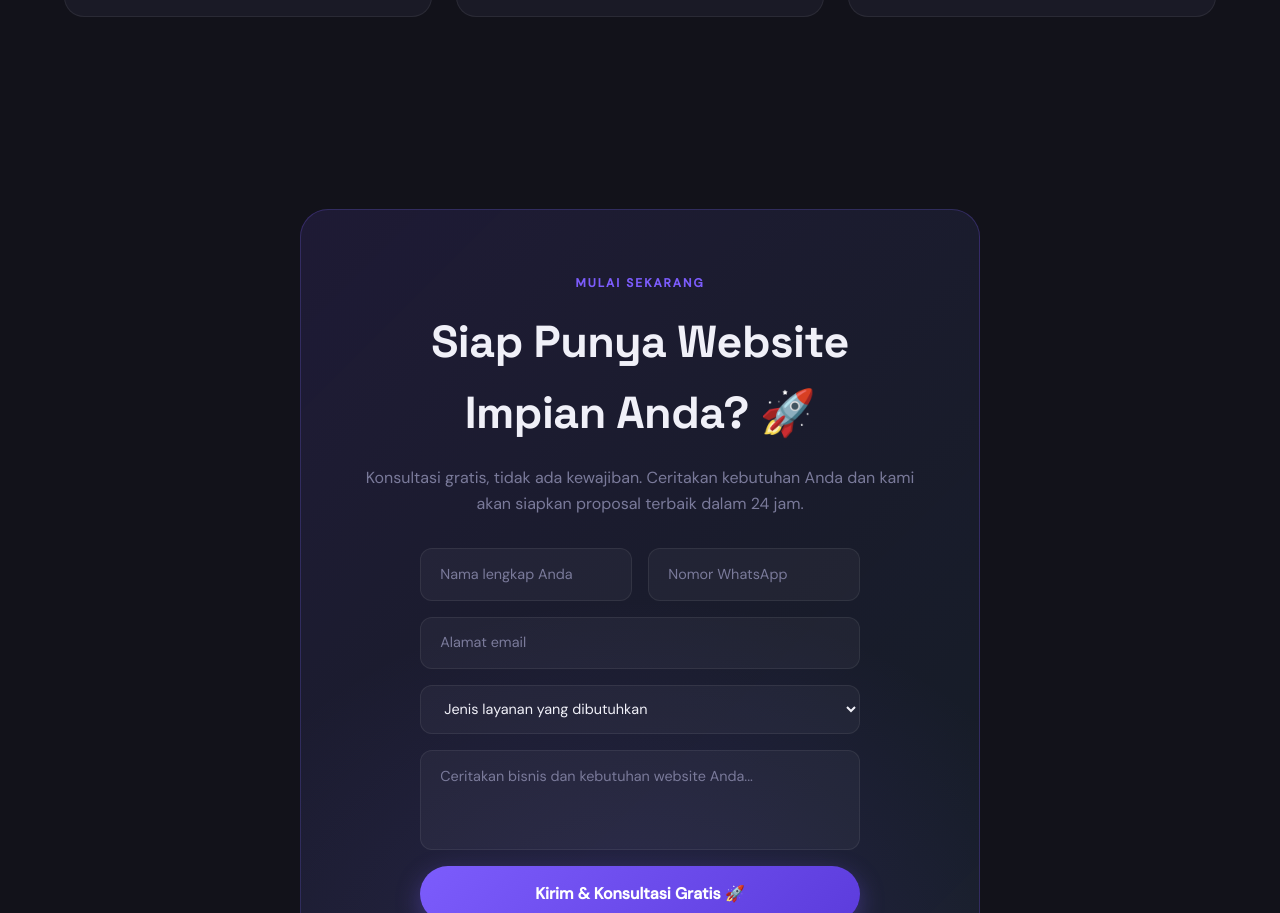
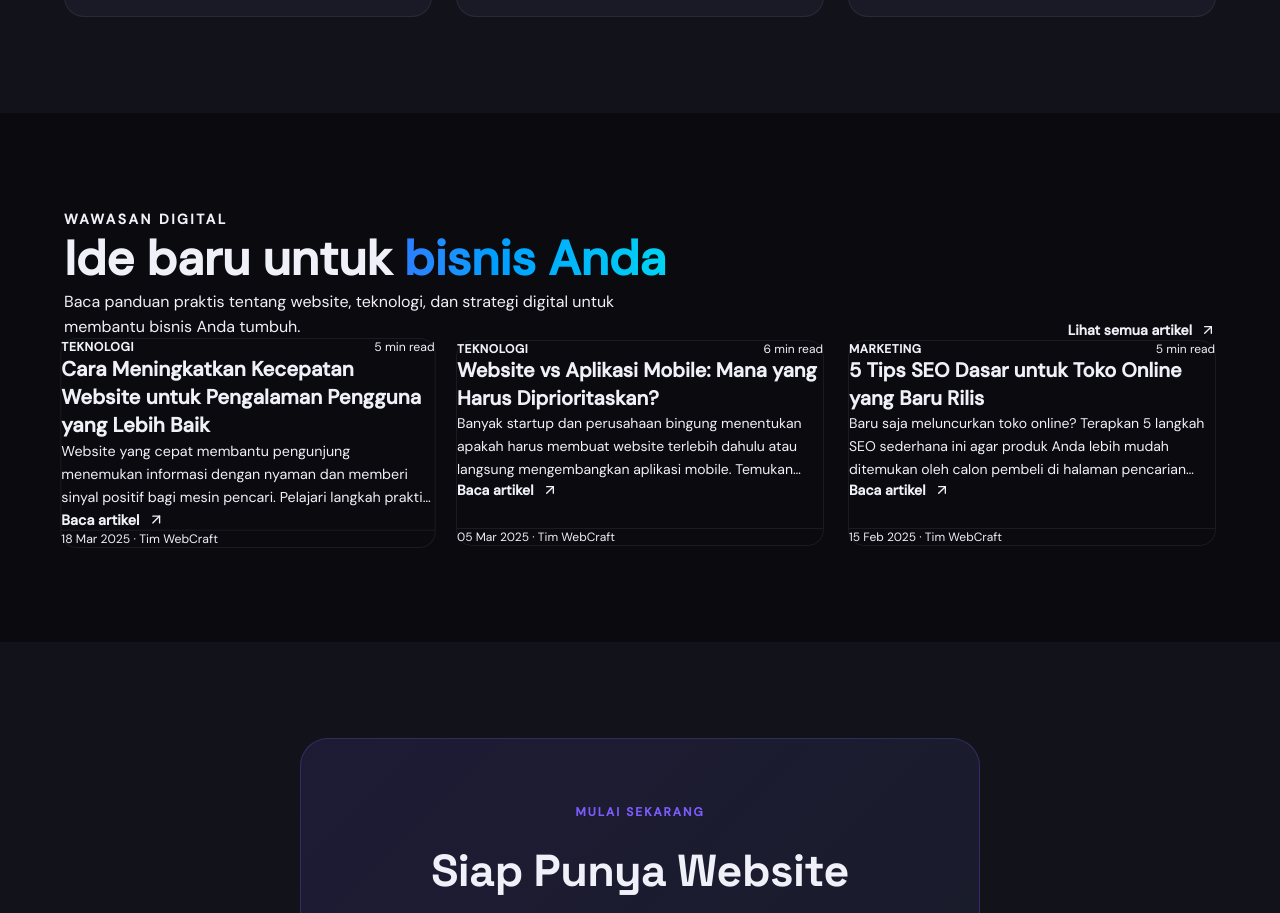
Before and after one commit to vizsem/atywebcraft, a Next.js app: page / in a window 1280 px wide. Shown: the part 6317-7230 px from the top of the page. Built offline with nearby package versions, Linux system fonts and the light colour scheme.

Commit message:
Add latest articles to homepage

```diff
--- a/src/app/page.tsx
+++ b/src/app/page.tsx
@@ -7,6 +7,7 @@ import { ProcessSection } from "@/components/sections/ProcessSection";
 import { PortfolioSection } from "@/components/sections/PortfolioSection";
 import { PricingSection } from "@/components/sections/PricingSection";
 import { TestimoniSection } from "@/components/sections/TestimoniSection";
+import { BlogRecommendationsSection } from "@/components/sections/BlogRecommendationsSection";
 import { CtaSection } from "@/components/sections/CtaSection";
 
 export const metadata: Metadata = {
@@ -29,6 +30,7 @@ export default function HomePage() {
       <PortfolioSection />
       <PricingSection />
       <TestimoniSection />
+      <BlogRecommendationsSection />
       <CtaSection />
     </>
   );
--- /dev/null
+++ b/src/components/sections/BlogRecommendationsSection.tsx
@@ -0,0 +1,65 @@
+import Link from "next/link";
+import { ArrowUpRight } from "lucide-react";
+import { blogPosts } from "@/lib/blog-data";
+
+export function BlogRecommendationsSection() {
+  const latestPosts = [...blogPosts].reverse().slice(0, 3);
+
+  return (
+    <section className="py-24 md:py-32" aria-labelledby="artikel-terbaru-title">
+      <div className="container">
+        <div className="flex flex-col gap-6 md:flex-row md:items-end md:justify-between mb-12">
+          <div>
+            <p className="text-sm font-semibold uppercase tracking-[0.18em] text-primary mb-4">
+              Wawasan Digital
+            </p>
+            <h2 id="artikel-terbaru-title" className="text-3xl md:text-5xl font-bold font-display leading-tight">
+              Ide baru untuk <span className="text-transparent bg-clip-text bg-gradient-to-r from-blue-500 to-cyan-400">bisnis Anda</span>
+            </h2>
+            <p className="text-muted mt-4 max-w-xl">
+              Baca panduan praktis tentang website, teknologi, dan strategi digital untuk membantu bisnis Anda tumbuh.
+            </p>
+          </div>
+          <Link
+            href="/blog"
+            className="inline-flex items-center gap-2 text-sm font-semibold text-primary hover:text-text transition-colors"
+          >
+            Lihat semua artikel
+            <ArrowUpRight size={16} aria-hidden="true" />
+          </Link>
+        </div>
+
+        <div className="grid gap-6 md:grid-cols-3">
+          {latestPosts.map((post, index) => (
+            <article
+              key={post.id}
+              className={`group flex h-full flex-col rounded-2xl border border-border bg-surface p-6 transition-all duration-300 hover:-translate-y-1 hover:border-primary/50 ${index === 0 ? "md:scale-[1.02]" : ""}`}
+            >
+              <div className="flex items-center justify-between gap-3 mb-6">
+                <span className="text-xs font-semibold uppercase tracking-wider text-primary">
+                  {post.category}
+                </span>
+                <span className="text-xs text-muted">{post.readTime}</span>
+              </div>
+              <Link href={`/blog/${post.slug}`} className="flex flex-1 flex-col">
+                <h3 className="text-xl font-bold font-display leading-snug group-hover:text-primary transition-colors">
+                  {post.title}
+                </h3>
+                <p className="mt-4 text-sm leading-relaxed text-muted line-clamp-3">
+                  {post.excerpt}
+                </p>
+                <span className="mt-8 inline-flex items-center gap-2 text-sm font-semibold text-text">
+                  Baca artikel
+                  <ArrowUpRight size={16} aria-hidden="true" />
+                </span>
+              </Link>
+              <div className="mt-6 border-t border-border pt-4 text-xs text-muted">
+                {post.date} · {post.author}
+              </div>
+            </article>
+          ))}
+        </div>
+      </div>
+    </section>
+  );
+}
```
